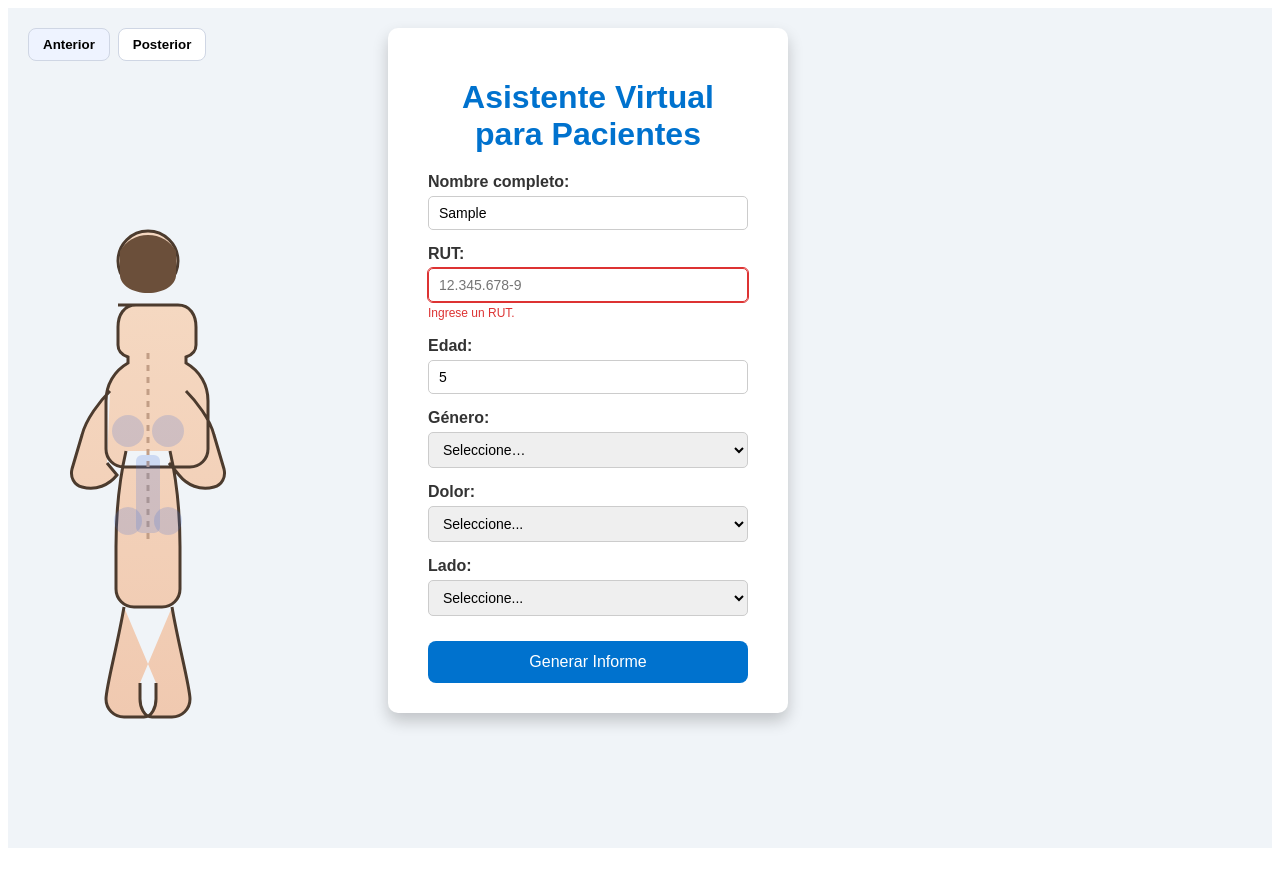
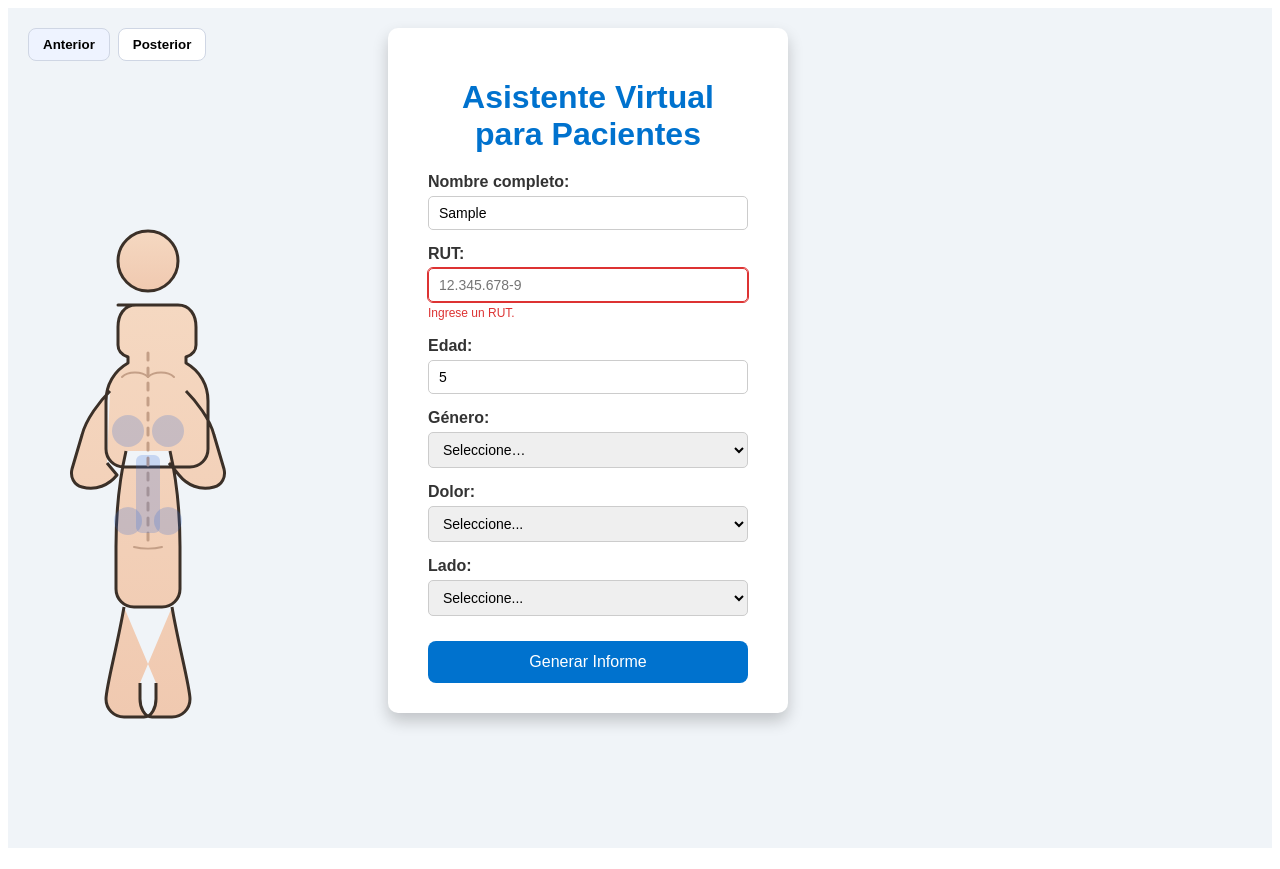
Before and after one commit to cahuerta/ASISTENCIA-ICA, a React (Vite) app: page / in a window 1280 px wide. Both pictures are taken after typing "Sample", "Sample", "5" into the empty fields and a click on the button "Posterior". Built offline with nearby package versions, Linux system fonts and the light colour scheme; no server answers.

Commit message:
Update EsquemaPosterior.jsx

```diff
--- a/src/EsquemaPosterior.jsx
+++ b/src/EsquemaPosterior.jsx
@@ -1,6 +1,6 @@
 import React from "react";
 
-/** Vista posterior, con cabello y columna punteada; lumbar clickeable solo aquí */
+/** Vista posterior – estilo mock; columna punteada, lumbar clickeable. */
 export default function EsquemaPosterior({
   onSeleccionZona,
   width = 260,
@@ -25,47 +25,47 @@ export default function EsquemaPosterior({
           <stop offset="100%" stopColor="#f0c9b0" />
         </linearGradient>
         <style>{`
-          .outline{ fill:url(#skinP); stroke:#4c3b2e; stroke-width:3; }
-          .hint{ fill:none; stroke:#c29e86; stroke-width:2; }
-          .spine{ stroke:#c29e86; stroke-width:3; stroke-dasharray:6 6; }
-          .hit{ fill:#3f6dd9; opacity:.20; cursor:pointer; }
-          .hit:hover{ opacity:.30; }
+          .outline{ fill:url(#skinP); stroke:#3b3028; stroke-width:3; stroke-linejoin:round; }
+          .soft{ fill:none; stroke:#c49f87; stroke-width:2; stroke-linecap:round; }
+          .spine{ stroke:#c49f87; stroke-width:3; stroke-linecap:round; stroke-dasharray:7 8; }
+          .hit{ fill:#2f6bd8; opacity:.22; cursor:pointer; }
+          .hit:hover{ opacity:.32; }
         `}</style>
       </defs>
 
-      {/* Cabeza + cabello posterior tipo bob (como mock) */}
+      {/* cabeza posterior */}
       <circle cx="120" cy="52" r="30" className="outline" />
-      <path d="M92 42c6-10 16-16 28-16s22 6 28 16v24c0 10-12 18-28 18s-28-8-28-18V42z" fill="#6b4f3a" />
 
-      {/* Silueta posterior */}
+      {/* silueta posterior */}
       <path
         className="outline"
-        d="M90 96h60c12 0 18 10 18 22v18c0 6-4 10-10 12v6c14 8 22 22 22 38v48c0 10-8 18-18 18H96c-10 0-18-8-18-18v-48c0-16 8-30 22-38v-6c-6-2-10-6-10-12v-18c0-12 6-22 18-22Z
+        d="M90 96h60c12 0 18 10 18 22v18c0 6-4 10-10 12v6c14 8 22 22 22 38v48
+           c0 10-8 18-18 18H96c-10 0-18-8-18-18v-48c0-16 8-30 22-38v-6c-6-2-10-6-10-12v-18
+           c0-12 6-22 18-22Z
            M82 182c-10 10-24 28-28 44l-10 34c-2 8 2 16 10 18 14 4 27-2 35-12l-10-12
            M158 182c10 10 24 28 28 44l10 34c2 8-2 16-10 18-14 4-27-2-35-12l-10-12
-           M98 242c-6 26-10 62-10 96v42c0 10 8 18 18 18h28c10 0 18-8 18-18v-42c0-34-4-70-10-96
+           M98 242c-6 26-10 62-10 96v42c0 10 8 18 18 18h28c10 0 18-8 18-18v-42
+           c0-34-4-70-10-96
            M96 398c-6 36-18 80-18 92 0 10 8 18 18 18h20c8 0 12-10 12-18v-16
            M144 398c6 36 18 80 18 92 0 10-8 18-18 18h-20c-8 0-12-10-12-18v-16"
       />
 
-      {/* Columna punteada (dorsal-sacra) */}
+      {/* referencias posteriores: columna y pequeñas marcas */}
       <line x1="120" y1="144" x2="120" y2="334" className="spine" />
+      <path className="soft" d="M94 168c6-6 20-6 26 0" />
+      <path className="soft" d="M120 168c6-6 20-6 26 0" />
+      <path className="soft" d="M106 338c8 2 20 2 28 0" />
 
-      {/* Zonas clickeables */}
-      {/* Lumbar (solo posterior) */}
+      {/* zonas clickeables */}
       <rect className="hit" x="108" y="246" width="24" height="78" rx="6" onClick={() => handle("Columna lumbar")}>
         <title>Columna lumbar</title>
       </rect>
-
-      {/* Caderas centradas */}
       <ellipse className="hit" cx="100" cy="222" rx="16" ry="16" onClick={() => handle("Cadera izquierda")}>
         <title>Cadera izquierda</title>
       </ellipse>
       <ellipse className="hit" cx="140" cy="222" rx="16" ry="16" onClick={() => handle("Cadera derecha")}>
         <title>Cadera derecha</title>
       </ellipse>
-
-      {/* Rodillas */}
       <ellipse className="hit" cx="100" cy="312" rx="14" ry="14" onClick={() => handle("Rodilla izquierda")}>
         <title>Rodilla izquierda</title>
       </ellipse>
```
